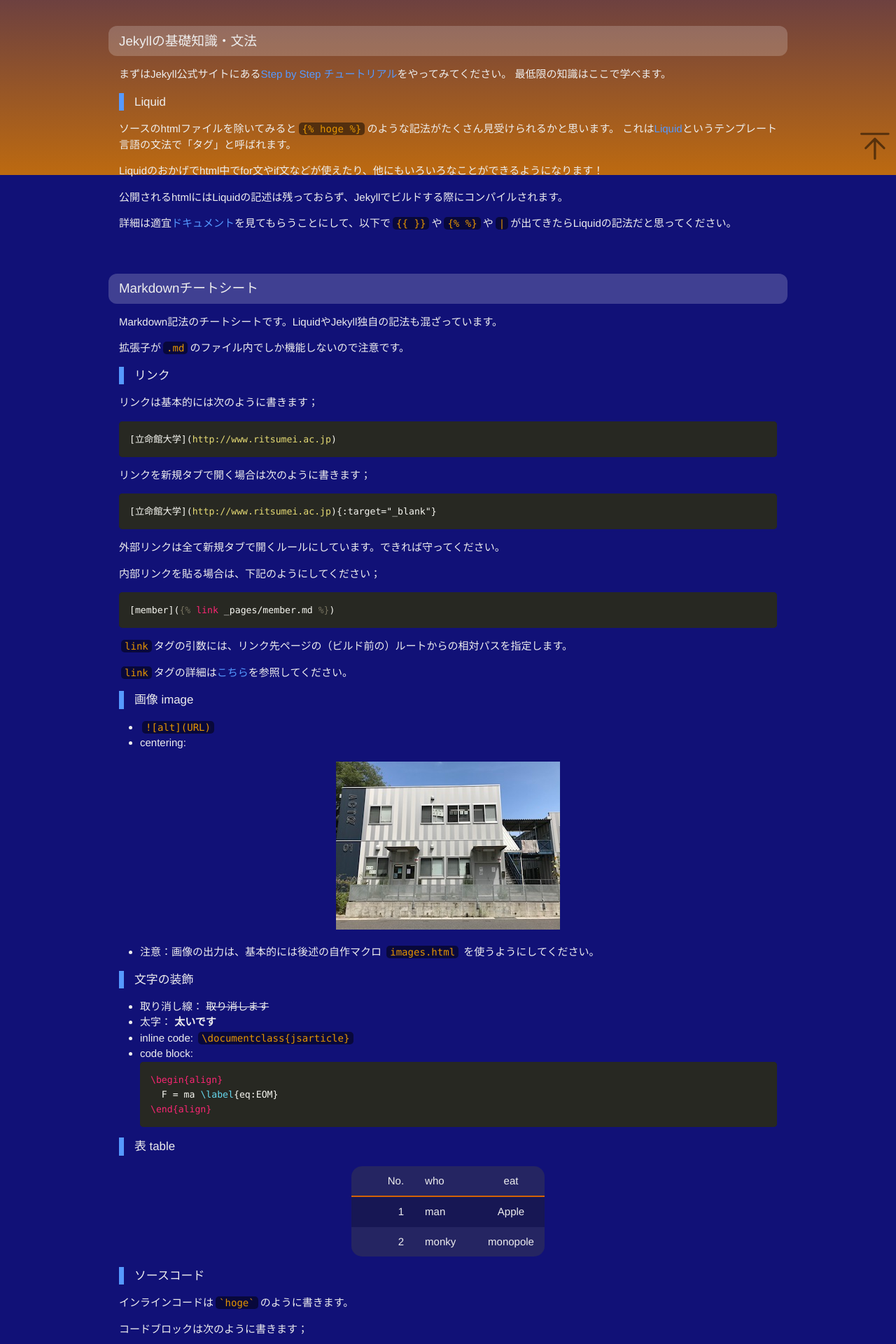
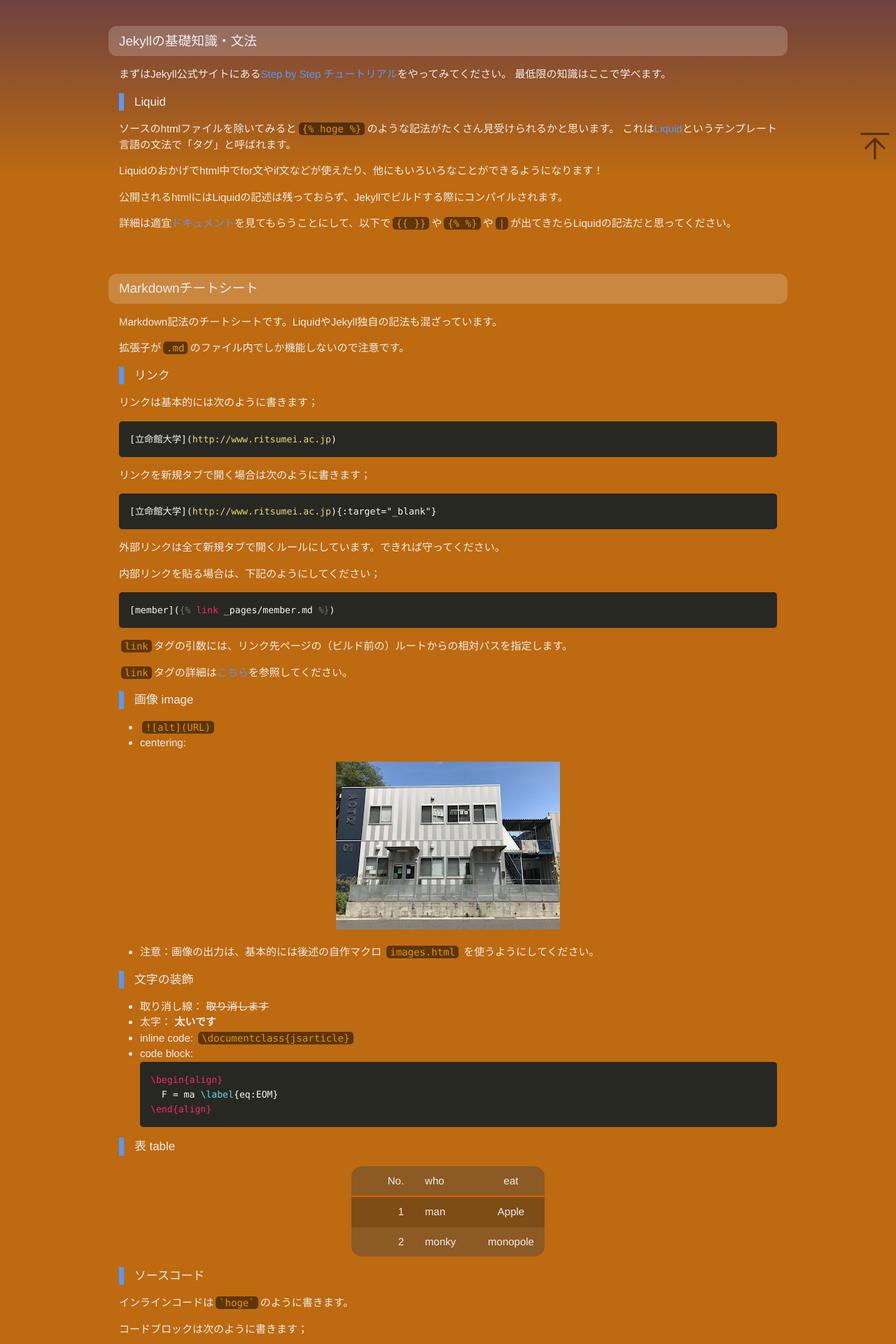
Before and after one commit to vuccaken/vuccaken.github.io, a Jekyll site: the page built from _pages/template.md, in a window 1280 px wide. Shown: the part 650-2570 px from the top of the page at 70% size. Built offline with Jekyll 4.4.1, drawn with Linux system fonts in a browser that asks for light colours; nearby versions of some CDN libraries.

Commit message:
set theme-color

```diff
--- a/_includes/general/head.html
+++ b/_includes/general/head.html
@@ -26,7 +26,7 @@
   <meta property="og:type" content="website">
 
   <!-- color theme -->
-  <!-- <meta name="color-scheme" content="light dark"> -->
+  <meta name="theme-color" content="#117">
   <meta name="twitter:widgets:theme" content="dark" />
 
   <!-- css -->
--- a/_sass/_layout.scss
+++ b/_sass/_layout.scss
@@ -2,8 +2,6 @@
 // グラデーション背景 & スクロールバー
 // - - - - - - - - - - - - - - - - - - - -
 
-// iPhoneやMacのSafariの上部UIの透過背景の色を設定
-// グラデーションの上部の色と滑らかになるように（同じ色を）設定
 body {
   background-color: $bg-color;
 }
--- a/_sass/skins/dark.scss
+++ b/_sass/skins/dark.scss
@@ -6,7 +6,7 @@
 $text-color:         #eee !default;
 $text-color-sub:     $brand-color-sub !default;
 
-$bg-color:           #117 !default;
+$bg-color:           #bd6a10 !default;
 $bg-grad-color:      linear-gradient(180deg, #117 40%, #bd6a10 100%);
 $bg-grad-color-ios:  linear-gradient(180deg, #117 20%, #bd6a10 80%);
 
```
